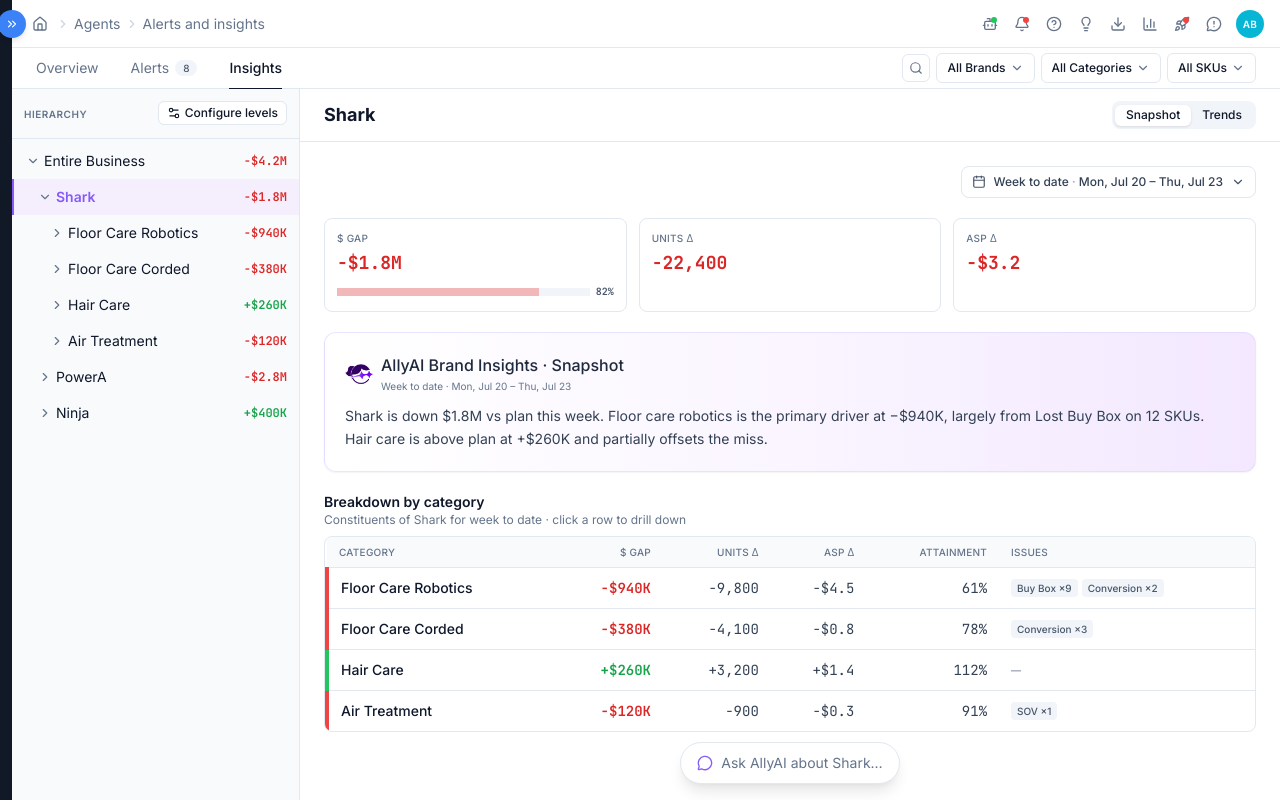
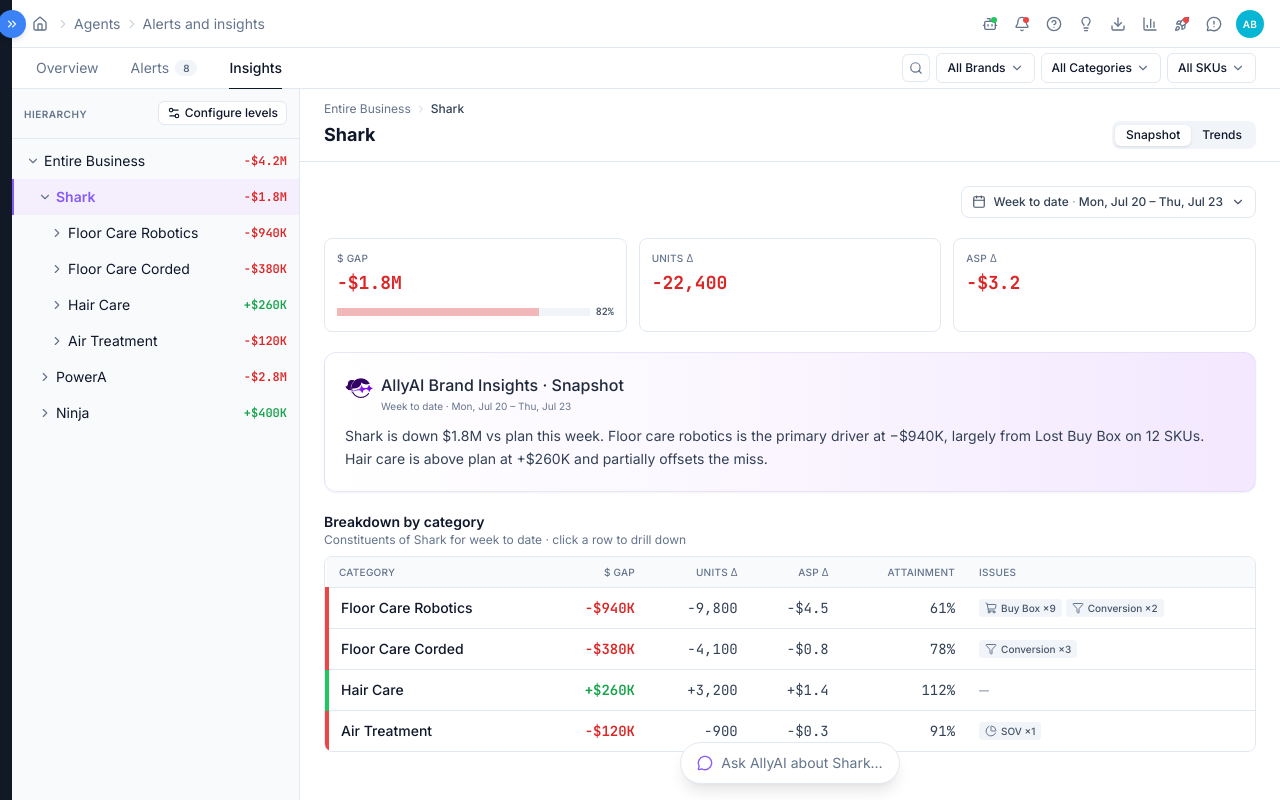
Before and after one commit to CIQDesignGit/alerts-V2, a Next.js app: page / in a window 1280 px wide. Both pictures are taken after a click on the button 337 px from the left and 438 px from the top of the page. Built offline with nearby package versions, Linux system fonts and the light colour scheme.

Commit message:
add a SKU details page for insights

```diff
--- a/src/components/alerts-insights/ally-ai-surface.tsx
+++ b/src/components/alerts-insights/ally-ai-surface.tsx
@@ -39,7 +39,7 @@
 /** Ally avatar + title (optional subtitle) — use inside AllyAiSurface. */
 export function AllyAiHeader({ label, subtitle }: AllyAiHeaderProps) {
   return (
-    <div className="flex items-center gap-2">
+    <div className="flex items-start gap-2">
       <span className="flex size-7 shrink-0 overflow-hidden rounded-lg bg-white">
         <img
           src="/ally-avatar.png"
--- a/src/components/alerts-insights/hierarchy-tree.tsx
+++ b/src/components/alerts-insights/hierarchy-tree.tsx
@@ -224,3 +224,23 @@
   }
   return walk(root, []) ?? [root.id];
 }
+
+/** Nodes from root → target (inclusive) for Insights breadcrumbs. */
+export function hierarchyPath(
+  root: HierarchyNode,
+  targetId: string,
+): HierarchyNode[] {
+  function walk(
+    node: HierarchyNode,
+    trail: HierarchyNode[],
+  ): HierarchyNode[] | null {
+    const next = [...trail, node];
+    if (node.id === targetId) return next;
+    for (const child of node.children ?? []) {
+      const found = walk(child, next);
+      if (found) return found;
+    }
+    return null;
+  }
+  return walk(root, []) ?? [root];
+}
--- a/src/components/alerts-insights/insights-level-header.tsx
+++ b/src/components/alerts-insights/insights-level-header.tsx
@@ -1,26 +1,80 @@
 "use client";
+
+import { ChevronRight } from "lucide-react";
 
 import { InsightsModeToggle } from "@/components/alerts-insights/insights-mode-toggle";
 import type { InsightsMode } from "@/lib/insights-widgets";
+import { cn, controlFocusClass } from "@/lib/utils";
+
+export type InsightsBreadcrumb = {
+  id: string;
+  name: string;
+};
 
 type InsightsLevelHeaderProps = {
   name: string;
+  /** Root → current path for hierarchy context */
+  breadcrumbs: InsightsBreadcrumb[];
+  onBreadcrumbClick: (id: string) => void;
   mode: InsightsMode;
   onModeChange: (mode: InsightsMode) => void;
 };
 
 /**
- * Shared Insights header — level name + Snapshot/Trends toggle only.
+ * Shared Insights header — breadcrumb + level name + Snapshot/Trends toggle.
  * Mode-specific metrics and date range live in the scroll body.
  */
 export function InsightsLevelHeader({
   name,
+  breadcrumbs,
+  onBreadcrumbClick,
   mode,
   onModeChange,
 }: InsightsLevelHeaderProps) {
   return (
     <header className="relative shrink-0 border-b border-border bg-background">
       <div className="px-6 py-3">
+        {/* Hierarchy path — e.g. Entire Business > Shark > Hair Care */}
+        {breadcrumbs.length > 0 && (
+          <nav
+            aria-label="Hierarchy path"
+            className="mb-1 flex min-w-0 flex-wrap items-center gap-1 text-xs text-neutral-500"
+          >
+            {breadcrumbs.map((crumb, index) => {
+              const isLast = index === breadcrumbs.length - 1;
+              return (
+                <span key={crumb.id} className="flex min-w-0 items-center gap-1">
+                  {index > 0 && (
+                    <ChevronRight
+                      className="size-3 shrink-0 text-neutral-300"
+                      aria-hidden
+                    />
+                  )}
+                  {isLast ? (
+                    <span
+                      className="truncate font-medium text-neutral-700"
+                      aria-current="page"
+                    >
+                      {crumb.name}
+                    </span>
+                  ) : (
+                    <button
+                      type="button"
+                      onClick={() => onBreadcrumbClick(crumb.id)}
+                      className={cn(
+                        "truncate rounded-sm hover:text-foreground",
+                        controlFocusClass,
+                      )}
+                    >
+                      {crumb.name}
+                    </button>
+                  )}
+                </span>
+              );
+            })}
+          </nav>
+        )}
+
         <div className="flex w-full min-w-0 items-center justify-between gap-4">
           <h2 className="min-w-0 flex-1 truncate text-lg font-bold leading-snug text-foreground">
             {name}
--- a/src/components/alerts-insights/insights-live-panel.tsx
+++ b/src/components/alerts-insights/insights-live-panel.tsx
@@ -10,12 +10,14 @@
   formatSignedInt,
   LiveMetricCard,
 } from "@/components/alerts-insights/live-metric-card";
+import { getIssueIconForLabel } from "@/components/alerts/issue-icons";
 import { formatInsightsDateRange } from "@/lib/insights-date-range";
 import type { InsightsDateRange } from "@/lib/insights-date-range";
 import {
   childLevelLabel,
   formatGapDollars,
   getLiveMetrics,
+  type HierarchyIssueChip,
   type HierarchyNode,
 } from "@/lib/mock-alerts-insights";
 import { cn } from "@/lib/utils";
@@ -28,6 +30,39 @@
   onDateRangeChange: (next: InsightsDateRange) => void;
   onDrill: (childId: string) => void;
 };
+
+/** Compact issue chip with the same Lucide icon used on Alert SKU detail. */
+function IssueChipBadge({
+  chip,
+  size = "sm",
+}: {
+  chip: HierarchyIssueChip;
+  size?: "sm" | "md";
+}) {
+  const Icon = getIssueIconForLabel(chip.chip);
+  const showCount = size === "sm" || chip.count > 1;
+
+  return (
+    <span
+      className={cn(
+        "inline-flex items-center gap-1 font-medium text-neutral-700",
+        size === "md"
+          ? "rounded-md bg-neutral-100 px-2 py-1 text-xs"
+          : "rounded bg-neutral-100 px-1.5 py-0.5 text-2xs text-neutral-600",
+      )}
+    >
+      <Icon
+        className={cn(
+          "shrink-0",
+          size === "md" ? "size-3.5 text-neutral-500" : "size-3 text-neutral-500",
+        )}
+        aria-hidden
+      />
+      {chip.chip}
+      {showCount ? ` ×${chip.count}` : ""}
+    </span>
+  );
+}
 
 /**
  * Snapshot Insights for a hierarchy parent:
@@ -93,7 +128,8 @@
         <p className="mt-3 text-sm leading-relaxed text-neutral-700">{insight}</p>
       </AllyAiSurface>
 
-      {!isLeaf && (
+      {/* Parent levels: drill table. SKU leaf: issue chips only (no children). */}
+      {!isLeaf ? (
         <section>
           <h3 className="text-sm font-semibold text-foreground">
             Breakdown by {childLabel.toLowerCase()}
@@ -155,12 +191,7 @@
                       <td className="px-3 py-2.5">
                         <div className="flex flex-wrap gap-1">
                           {(m.issueChips ?? []).map((chip) => (
-                            <span
-                              key={chip.chip}
-                              className="rounded bg-neutral-100 px-1.5 py-0.5 text-2xs font-medium text-neutral-600"
-                            >
-                              {chip.chip} ×{chip.count}
-                            </span>
+                            <IssueChipBadge key={chip.chip} chip={chip} />
                           ))}
                           {!m.issueChips?.length && (
                             <span className="text-2xs text-muted-foreground">
@@ -176,12 +207,29 @@
             </table>
           </div>
         </section>
-      )}
-
-      {isLeaf && (
+      ) : selected.level === "sku" ? (
+        <section>
+          <h3 className="text-sm font-semibold text-foreground">
+            Active issues on this SKU
+          </h3>
+          <p className="text-xs text-muted-foreground">
+            Issue chips for {period.label.toLowerCase()} · open Alerts for
+            full diagnosis on a specific issue
+          </p>
+          <div className="mt-2 flex flex-wrap gap-1.5">
+            {(metrics.issueChips ?? []).map((chip) => (
+              <IssueChipBadge key={chip.chip} chip={chip} size="md" />
+            ))}
+            {!metrics.issueChips?.length && (
+              <p className="rounded-lg border border-dashed border-border bg-neutral-50 px-4 py-3 text-sm text-muted-foreground">
+                No active issue chips for this SKU in the selected period.
+              </p>
+            )}
+          </div>
+        </section>
+      ) : (
         <p className="rounded-lg border border-dashed border-border bg-neutral-50 px-4 py-3 text-sm text-muted-foreground">
-          No child breakdown at this level. Pick a SKU from the left rail to open
-          the full detail page.
+          No child breakdown at this level.
         </p>
       )}
     </div>
--- a/src/components/alerts-insights/insights-sku-list-panel.tsx
+++ b/src/components/alerts-insights/insights-sku-list-panel.tsx
@@ -33,7 +33,7 @@
         <button
           type="button"
           onClick={onBack}
-          className="inline-flex items-center gap-1.5 text-sm font-medium text-primary hover:underline"
+          className="inline-flex items-center gap-1.5 text-sm font-medium text-neutral-700 hover:underline"
         >
           <ArrowLeft className="size-3.5" />
           Back to hierarchy
--- a/src/components/alerts-insights/insights-tab.tsx
+++ b/src/components/alerts-insights/insights-tab.tsx
@@ -9,6 +9,7 @@
   findHierarchyNode,
   findHierarchyParent,
   HierarchyTree,
+  hierarchyPath,
   hierarchyPathIds,
   isSkuParent,
 } from "@/components/alerts-insights/hierarchy-tree";
@@ -16,7 +17,6 @@
 import { InsightsLevelHeader } from "@/components/alerts-insights/insights-level-header";
 import { InsightsLivePanel } from "@/components/alerts-insights/insights-live-panel";
 import { InsightsSkuListPanel } from "@/components/alerts-insights/insights-sku-list-panel";
-import { SkuRca } from "@/components/sku-rca/sku-rca";
 import { AllyChatFooter } from "@/components/shared/ally-chat-footer";
 import {
   DEFAULT_INSIGHTS_DATE_RANGE,
@@ -26,7 +26,6 @@
 import type { InsightsMode } from "@/lib/insights-widgets";
 import {
   hierarchyTree,
-  issueSkuFromHierarchyNode,
   type AlertsFilters,
 } from "@/lib/mock-alerts-insights";
 import { usePersistedWidgets } from "@/lib/use-persisted-widgets";
@@ -113,6 +112,14 @@
     () => findHierarchyNode(hierarchyTree, selectedId) ?? hierarchyTree,
     [selectedId],
   );
+  const breadcrumbs = useMemo(
+    () =>
+      hierarchyPath(hierarchyTree, selected.id).map((node) => ({
+        id: node.id,
+        name: node.name,
+      })),
+    [selected.id],
+  );
   const skuListParent = useMemo(
     () =>
       skuListParentId
@@ -140,10 +147,6 @@
   );
   const widgetsApi = usePersistedWidgets(selected.id);
 
-  // Shared leaf with Alerts — full SkuRca, not the level Insights shell
-  const selectedSku =
-    selected.level === "sku" ? issueSkuFromHierarchyNode(selected) : null;
-
   function drillTo(childId: string) {
     const child = findHierarchyNode(hierarchyTree, childId);
     setSelectedId(childId);
@@ -156,11 +159,6 @@
   function openSkuList(parentId: string) {
     setSkuListParentId(parentId);
     setExpandedIds((prev) => new Set(prev).add(parentId));
-  }
-
-  function backFromSku() {
-    const parent = findHierarchyParent(hierarchyTree, selected.id);
-    if (parent) setSelectedId(parent.id);
   }
 
   const filterHint = hasActiveFilters(filters)
@@ -211,13 +209,16 @@
         )}
       </aside>
 
-      {selectedSku ? (
-        <SkuRca sku={selectedSku} onClose={backFromSku} />
-      ) : (
+      {/* Insights SKU uses this same shell — not Alert SkuRca */}
       <div className="relative flex min-w-0 flex-1 flex-col bg-background">
-          {/* Page header — outside scroll body (same pattern as SkuRca) */}
         <InsightsLevelHeader
           name={selected.name}
+          breadcrumbs={breadcrumbs}
+          onBreadcrumbClick={(id) => {
+            setSelectedId(id);
+            setSkuListParentId(null);
+            setExpandedIds(new Set(hierarchyPathIds(hierarchyTree, id)));
+          }}
           mode={mode}
           onModeChange={setMode}
         />
@@ -265,7 +266,6 @@
           }
         />
       </div>
-      )}
     </div>
   );
 }
--- a/src/components/alerts-insights/sku-detail-panel.tsx
+++ b/src/components/alerts-insights/sku-detail-panel.tsx
@@ -8,7 +8,7 @@
   onBackToAlert: () => void;
 };
 
-/** Alerts / Insights shared SKU leaf — same SkuRca layout either way. */
+/** Alerts-only SKU detail — Insights uses the Insights level shell instead. */
 export function SkuDetailPanel({ sku, onBackToAlert }: SkuDetailPanelProps) {
   return <SkuRca sku={sku} onClose={onBackToAlert} />;
 }
--- /dev/null
+++ b/src/components/alerts/issue-icons.ts
@@ -0,0 +1,50 @@
+import type { LucideIcon } from "lucide-react";
+import {
+  AlertCircle,
+  Award,
+  Box,
+  CalendarDays,
+  DollarSign,
+  Filter,
+  Megaphone,
+  PieChart,
+  Shield,
+  ShoppingCart,
+  Star,
+  Tag,
+  Truck,
+} from "lucide-react";
+
+import { ISSUE_NAMES, type IssueKey } from "@/components/alerts/issue-names";
+
+/** Lucide icon per canonical issue key — shared by Alerts RCA + Insights chips. */
+export const ISSUE_ICONS: Record<IssueKey, LucideIcon> = {
+  lostBuyBox: ShoppingCart,
+  promoBadge: Megaphone,
+  dealPageVisibility: CalendarDays,
+  coupon: Tag,
+  bestSellerRank: Award,
+  ratingReviews: Star,
+  stockAvailability: Box,
+  shippingSpeed: Truck,
+  sponsoredSov: PieChart,
+  conversionDrop: Filter,
+  keywordRank: Shield,
+  mediaSpend: DollarSign,
+};
+
+/** Resolve icon from a chip / filter / pane label (e.g. "Buy Box", "Stock"). */
+export function getIssueIconForLabel(label: string): LucideIcon {
+  const normalized = label.trim().toLowerCase();
+  for (const key of Object.keys(ISSUE_NAMES) as IssueKey[]) {
+    const names = ISSUE_NAMES[key];
+    if (
+      names.chip.toLowerCase() === normalized ||
+      names.filter.toLowerCase() === normalized ||
+      names.pane.toLowerCase() === normalized
+    ) {
+      return ISSUE_ICONS[key];
+    }
+  }
+  return AlertCircle;
+}
--- a/src/components/sku-rca/sku-rca.tsx
+++ b/src/components/sku-rca/sku-rca.tsx
@@ -24,7 +24,8 @@
 const COLLAPSE_AT = 24;
 
 /**
- * Shared SKU leaf — collapsing header (with period control) + diagnosis + chat.
+ * Alert SKU detail — collapsing header (with period control) + diagnosis + chat.
+ * Used from Alerts only; Insights SKU stays in the Insights level shell.
  */
 export function SkuRca({ sku, onClose }: SkuRcaProps) {
   const data = useMemo(() => getSkuRcaData(sku), [sku]);
--- a/src/lib/mock-alerts-insights.ts
+++ b/src/lib/mock-alerts-insights.ts
@@ -1229,14 +1229,15 @@
 
 export const categoryAlerts: CategoryAlert[] = buildCategoryAlerts(issueAlerts);
 
-/** Find the issue alert that owns a SKU id (for shared SKU leaf). */
+/** Find the issue alert that owns a SKU id (Alerts → Alert SKU detail). */
 export function findIssueForSku(skuId: string): IssueAlert | undefined {
   return issueAlerts.find((issue) => issue.skus.some((s) => s.id === skuId));
 }
 
 /**
- * Map an Insights hierarchy SKU node → IssueSku for the shared SkuRca page.
+ * Map an Insights hierarchy SKU node → IssueSku for Alert SKU detail (`SkuRca`).
  * Prefer a matching Alerts SKU (same product name); otherwise synthesize fields.
+ * Insights SKU page does not use this — it stays on the hierarchy node.
  */
 export function issueSkuFromHierarchyNode(node: HierarchyNode): IssueSku {
   // Same product may already exist on an alert — reuse that richer row
@@ -1541,6 +1542,8 @@
                   name: "Shark IQ AV970",
                   level: "sku",
                   gapDollars: -62_000,
+                  insight:
+                    "Shark IQ AV970 is the largest Gap SKU in Robot Vacuums (−$62K, 48% attainment). Lost Buy Box to a 3P seller is the primary driver; ASP is also down ~$30 vs plan.",
                   metrics: {
                     attainmentPct: 48,
                     unitsDelta: -410,
@@ -1553,6 +1556,8 @@
                   name: "Shark AI Robot RV2310",
                   level: "sku",
                   gapDollars: -48_000,
+                  insight:
+                    "Shark AI Robot RV2310 Gap (−$48K) tracks with Buy Box loss and softer conversion. Units are −320 vs plan for this period.",
                   metrics: {
                     attainmentPct: 52,
                     unitsDelta: -320,
```
Also changed, not shown: src/components/alerts-insights/insights-historical-panel.tsx (+3 -5 lines), src/components/sku-rca/sku-rca-issue-row.tsx (+3 -32 lines), 2 other files (tests, documents, lock files or other folders). Lines whose indentation alone changed are shown as unchanged.
